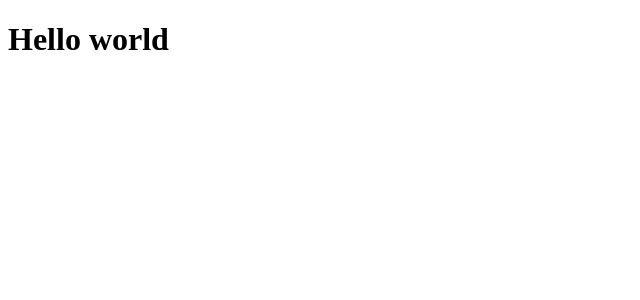
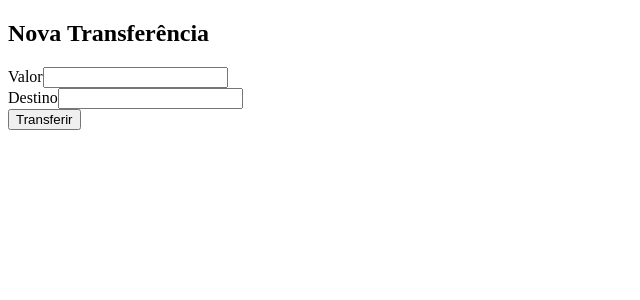
Before and after one commit to Jeffconexion/Carreira_Alura_Angular, an Angular app in the folder 1_Fundamentos/1_1_ComecandoComOFramework/bytebank/: page / in a window 1280 px wide. Shown: the top 300 px of the page, without its empty margins (0-640 px from the left). Built offline with nearby package versions, Linux system fonts and the light colour scheme.

Commit message:
Conhecendo o ambiente.

```diff
--- a/1_Fundamentos/1_1_ComecandoComOFramework/bytebank/src/app/app.component.html
+++ b/1_Fundamentos/1_1_ComecandoComOFramework/bytebank/src/app/app.component.html
@@ -1 +1 @@
-<h1>Hello world</h1>
+<app-nova-transferencia></app-nova-transferencia>
--- a/1_Fundamentos/1_1_ComecandoComOFramework/bytebank/src/app/app.module.ts
+++ b/1_Fundamentos/1_1_ComecandoComOFramework/bytebank/src/app/app.module.ts
@@ -1,3 +1,4 @@
+import { NovaTransferenciaComponent } from './nova-transferencia/nova-transferencia.component';
 import { NgModule } from '@angular/core';
 import { BrowserModule } from '@angular/platform-browser';
 
@@ -5,7 +6,8 @@ import { AppComponent } from './app.component';
 
 @NgModule({
   declarations: [
-    AppComponent
+    AppComponent,
+    NovaTransferenciaComponent
   ],
   imports: [
     BrowserModule
--- /dev/null
+++ b/1_Fundamentos/1_1_ComecandoComOFramework/bytebank/src/app/nova-transferencia/nova-transferencia.component.html
@@ -0,0 +1,15 @@
+<form>
+    <h2>Nova Transferência</h2>
+
+    <div>
+        <label for="valor">Valor</label>
+        <input type="number" id="valor">
+    </div>
+
+    <div>
+        <label for="destino">Destino</label>
+        <input type="text" id="destino">
+    </div>
+
+    <button>Transferir</button>
+</form>
```
Also changed, not shown: 1_Fundamentos/1_1_ComecandoComOFramework/bytebank/src/app/nova-transferencia/nova-transferencia.component.ts (added, +11 -0 lines), 1_Fundamentos/1_1_ComecandoComOFramework/bytebank/src/app/nova-transferencia/nova-transferencia.component.scss (added).
